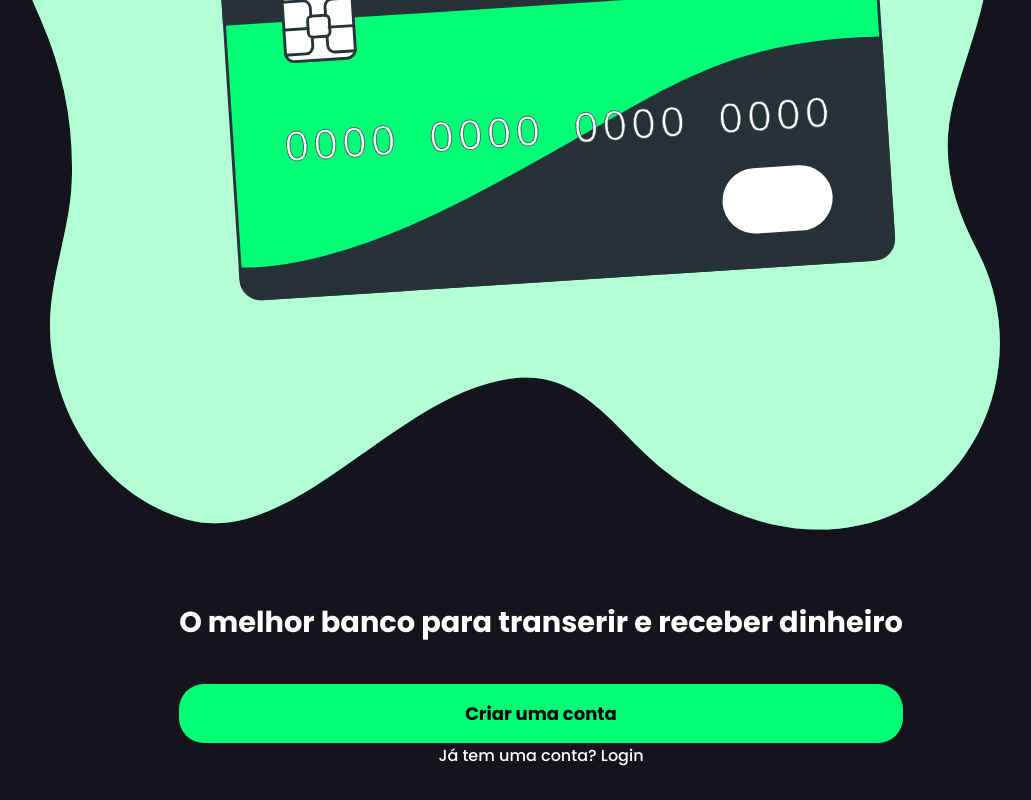
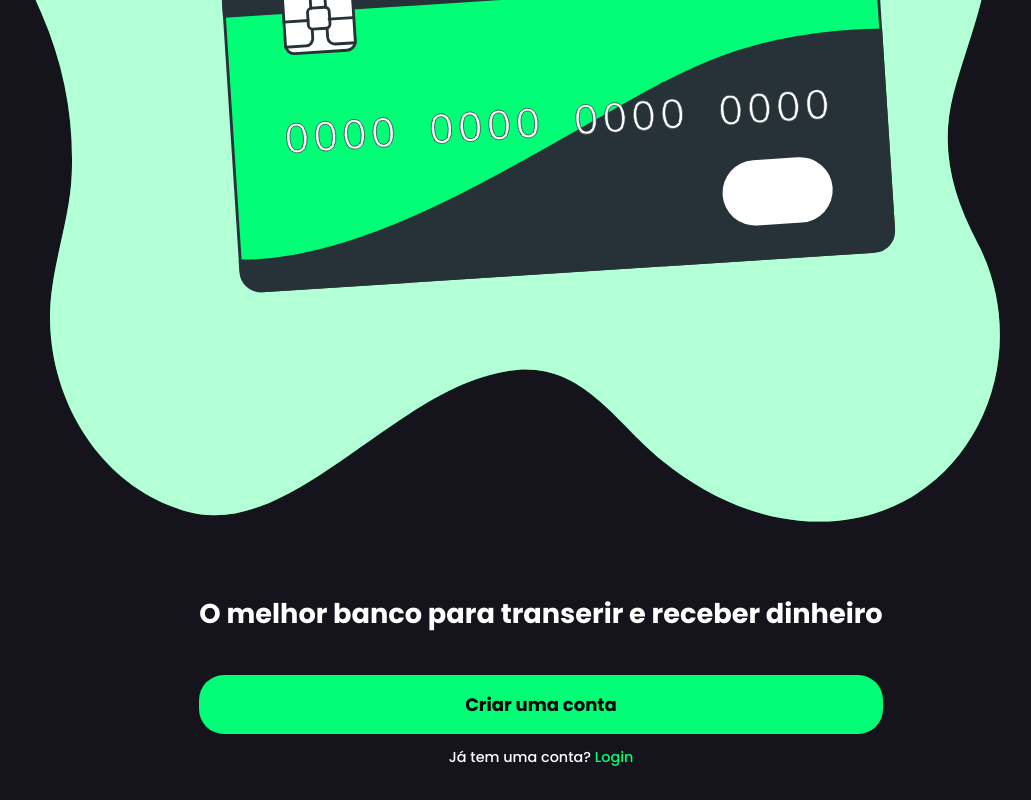
Before and after one commit to lucylima/pix-bank, a website built with Vite: page index.html in a window 1280 px wide. Shown: the whole page, without its empty margins (99-1130 px from the left). Built offline with nearby package versions, Linux system fonts and the light colour scheme.

Commit message:
total implementação da tela de login

```diff
--- a/css/login.css
+++ b/css/welcome.css
@@ -1,4 +1,5 @@
 @import url('https://fonts.googleapis.com/css2?family=Poppins:wght@500;700&display=swap');
+
 :root {
   --cor-primaria: #00FF76;
   --cor-secundaria: #3B3943;
@@ -16,13 +17,15 @@ body {
   margin: 0;
   background-color: #15141C;
   font-family: 'Poppins', sans-serif;
-  overflow-x: hidden !important;
+  overflow: hidden;
   height: 100vh;
 }
+
 main {
   width: 100%;
   height: 100%;
 }
+
 .container {
   height: 100%;
   display: flex;
@@ -30,22 +33,26 @@ main {
   flex-direction: column;
   justify-content: flex-end;
 }
+
 .container img {
   margin-bottom: auto;
-  margin-top: 5rem;
+  margin-top: auto;
   width: 90%;
 }
+
 .action {
   display: flex;
   flex-direction: column;
   align-items: flex-start;
   padding: 0rem 2rem 2rem 2rem;
 }
-.action h1{
-  font-size: 180%;
-  width:100%;
+
+.action h1 {
+  font-size: 170%;
+  width: 100%;
   margin-bottom: 2.5rem;
 }
+
 .action button {
   width: 100%;
   padding: 1rem;
@@ -56,6 +63,20 @@ main {
   border: none;
   border-radius: 25px;
 }
+
 .action p {
   align-self: center;
+  margin-top: 0.8rem;
+  font-size: 0.9rem;
 }
+
+.action>p>a {
+  color: var(--cor-primaria);
+  text-decoration: none;
+}
+
+.action button:active {
+  background-color: #15141C;
+  color: var(--cor-primaria);
+  outline: 4px solid var(--cor-primaria);
+}
--- a/index.html
+++ b/index.html
@@ -4,7 +4,7 @@
   <meta charset="UTF-8">
   <meta http-equiv="X-UA-Compatible" content="IE=edge">
   <meta name="viewport" content="width=device-width, initial-scale=1.0">
-  <link rel="stylesheet" href="css/login.css">
+  <link rel="stylesheet" href="css/welcome.css">
   <title>Login</title>
 </head>
 <body>
@@ -14,7 +14,7 @@
       <div class="action">
         <h1>O melhor banco para transerir e receber dinheiro</h1>
         <button>Criar uma conta</button>
-        <p>Já tem uma conta? <a href=""></a>Login</p>
+        <p>Já tem uma conta? <a href="">Login</a></p>
       </div>
     </div>
   </main>
```
